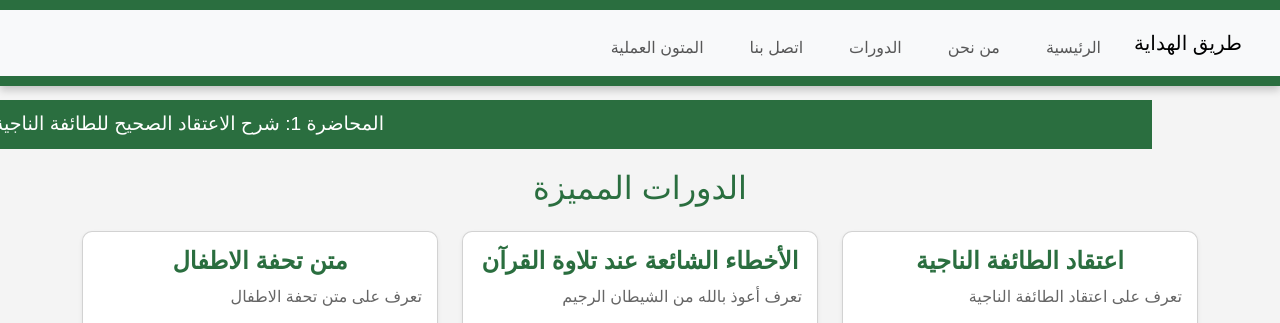
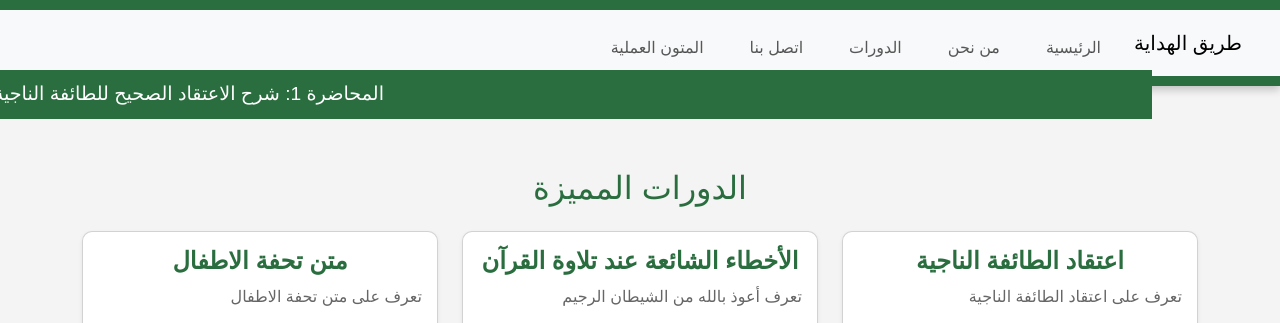
Before and after one commit to abukora/hedaya, a plain HTML site: page index.html in a window 1280 px wide. Shown: the top 323 px of the page. Drawn offline with nearby package versions, Linux system fonts and the light colour scheme; grey boxes are pictures that could not be loaded.

Commit message:
Update index.css
Signed-off-by: abukora <abukora8@gmail.com>

```diff
--- a/index.css
+++ b/index.css
@@ -247,7 +247,7 @@ footer p {
     padding: 10px 0;
     overflow: hidden;
     position: fixed;
-    top: 100px;  /* ضبط المسافة بين الرأس والشريط */
+    top: 70px;  /* ضبط المسافة بين الرأس والشريط */
     left: 0;
     width: 90%;
     z-index: 1000; /* تأكد من ظهور الشريط فوق باقي المحتويات */
```
